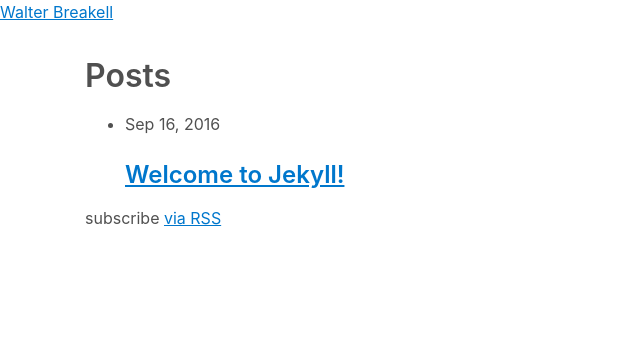
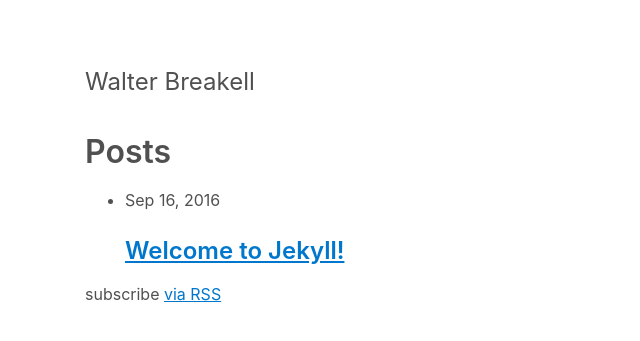
Before and after one commit to wbreakell/wbreakell.github.io, a Jekyll site: the page built from index.html, in a window 1280 px wide. Shown: the top 341 px of the page, without its empty margins (0-640 px from the left). Built offline with Jekyll 4.4.1, drawn with Linux system fonts in a browser that asks for light colours.

Commit message:
Modify the content and styling of the header component

```diff
--- a/_includes/header.html
+++ b/_includes/header.html
@@ -1,18 +1,21 @@
-<header class="site-header" role="banner">
-  <div class="wrapper">
+<header class="o-wrapper c-header" role="banner">
   {% assign custom_url = site.url | append: site.baseurl %}
   {% assign full_base_url = custom_url | default: site.github.url %}
-    <a class="site-title" href="{{ full_base_url }}/">{{ site.title | escape }}</a>
-    <nav class="site-nav">
-      <div class="trigger">
-        {% for my_page in site.pages %}
-          {% if my_page.title %}
-          <a class="page-link" href="{{ my_page.url | prepend: full_base_url }}">
+  <a class="c-header__title" href="{{ full_base_url }}/">
+    {{ site.title | escape }}
+  </a>
+  <a class="c-header__logo" href="{{ full_base_url }}/">WB</a>
+  <nav class="c-header__nav">
+    {% for my_page in site.pages reversed %}
+      {% if my_page.title and page.url == my_page.url %}
+      <a class="c-header__link is-active" href="{{ my_page.url | prepend: full_base_url }}">
+        {{ my_page.title | escape }}
+      </a>
+      {% elsif my_page.title %}
+      <a class="c-header__link" href="{{ my_page.url | prepend: full_base_url }}">
         {{ my_page.title | escape }}
       </a>
       {% endif %}
     {% endfor %}
-      </div>
   </nav>
-  </div>
 </header>
--- /dev/null
+++ b/_sass/components/_header.scss
@@ -0,0 +1,71 @@
+/* Header */
+
+.c-header {
+  align-items: center;
+  display: flex;
+  flex-flow: row nowrap;
+  justify-content: space-between;
+  padding-top: 2rem;
+
+  @media (min-width: 544px) {
+    align-items: baseline;
+    padding-top: 4rem;
+  }
+
+  &__title {
+    color: #505050;
+    display: none;
+    font-size: 1.25rem;
+    text-decoration: none;
+
+    @media (min-width: 544px) {
+      display: inline-block;
+      font-size: 1.5rem;
+    }
+
+  }
+
+  &__logo {
+    color: #505050;
+    font-size: 1.25rem;
+    font-weight: 500;
+    text-decoration: none;
+
+    @media (min-width: 544px) {
+      display: none;
+    }
+
+  }
+
+  &__nav {
+    font-size: 1rem;
+    margin-left: auto;
+
+    @media (min-width: 544px) {
+      font-size: 1.25rem;
+    }
+
+  }
+
+  &__link {
+    color: #888;
+    margin-left: 1.5rem;
+    text-decoration: none;
+    transition: all 0.4s cubic-bezier(0.19, 1, 0.22, 1);
+
+    &:focus,
+    &:hover {
+      color: #505050;
+    }
+
+    &.is-active {
+      color: #505050;
+    }
+
+    &:first-of-type {
+      margin-left: 0;
+    }
+
+  }
+
+}
--- a/css/main.scss
+++ b/css/main.scss
@@ -9,6 +9,9 @@
 // Objects
 @import "objects/wrapper";
 
+// Components
+@import "components/header";
+
 // Utilities
 @import "utilities/margin";
 @import "utilities/padding";
```
Lines whose indentation alone changed are shown as unchanged.
